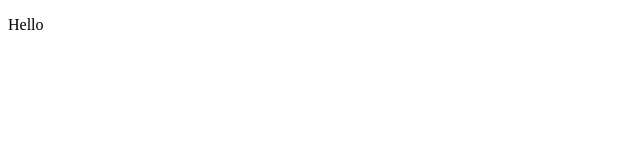
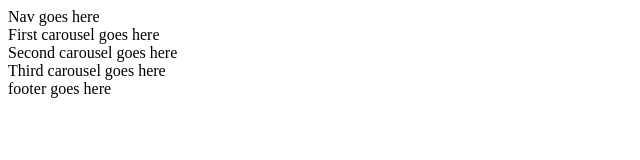
Before and after one commit to lbourke1234/m2-d5, a plain HTML site: page index.html in a window 1280 px wide. Shown: the whole page, without its empty margins (0-640 px from the left). Drawn offline with Linux system fonts and the light colour scheme.

Commit message:
added structure

```diff
--- a/index.html
+++ b/index.html
@@ -7,6 +7,10 @@
     <title>Document</title>
 </head>
 <body>
-    <p>Hello</p>
+    <div>Nav goes here</div>
+    <div>First carousel goes here</div>
+    <div>Second carousel goes here</div>
+    <div>Third carousel goes here</div>
+    <footer>footer goes here</footer>
 </body>
 </html>
```
